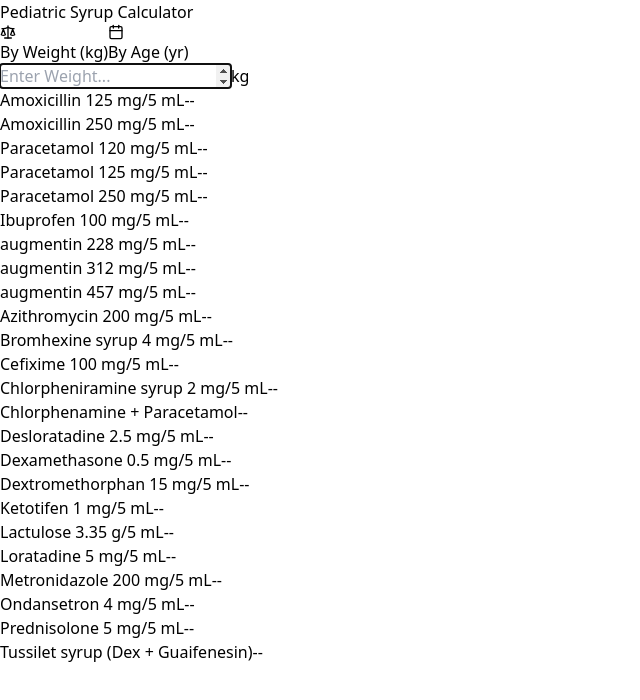
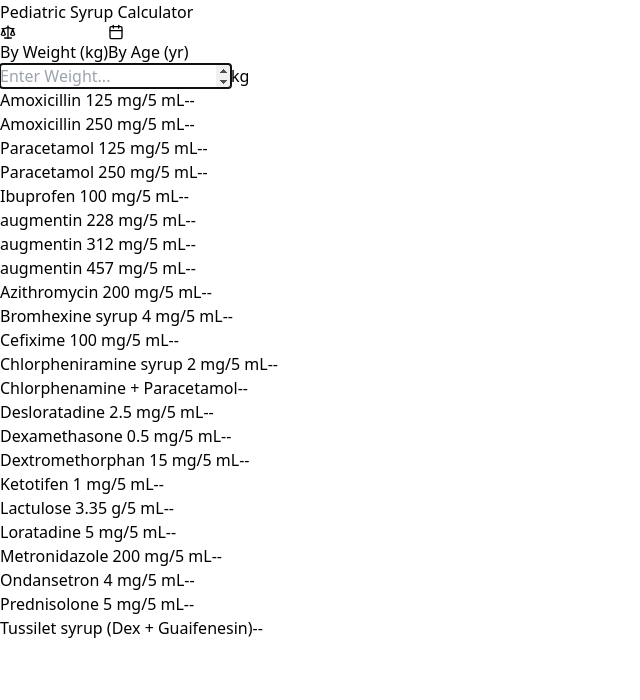
Before and after one commit to mstafa-krd/Pediatric-Syrup-Calculator, a React (Vite) app: page / in a window 1280 px wide. Shown: the top 700 px of the page, without its empty margins (0-640 px from the left). Built offline with nearby package versions, Linux system fonts and the light colour scheme.

Commit message:
Removing paracetamol 120mg

```diff
--- a/src/App.jsx
+++ b/src/App.jsx
@@ -6,7 +6,6 @@
 const SYRUP_DATA = [
   { drugName: "Amoxicillin 125 mg/5 mL", minDose: 25, maxDose: 50, interval: 8, doseType: 'daily' },
   { drugName: "Amoxicillin 250 mg/5 mL", minDose: 25, maxDose: 50, interval: 8, doseType: 'daily' },
-  { drugName: "Paracetamol 120 mg/5 mL", minDose: 10, maxDose: 15, interval: 6, doseType: 'single' },
   { drugName: "Paracetamol 125 mg/5 mL", minDose: 10, maxDose: 15, interval: 6, doseType: 'single' },
   { drugName: "Paracetamol 250 mg/5 mL", minDose: 10, maxDose: 15, interval: 6, doseType: 'single' },
   { drugName: "Ibuprofen 100 mg/5 mL", minDose: 5, maxDose: 10, interval: 6, doseType: 'single' },
```
